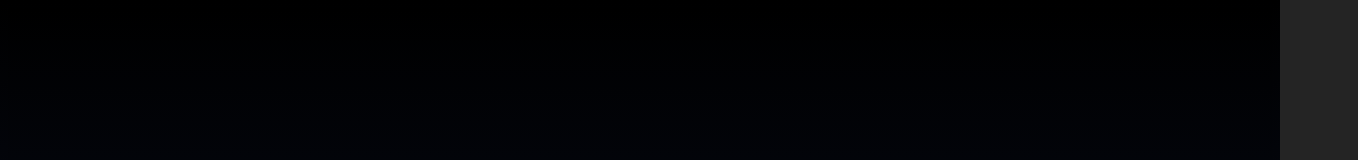
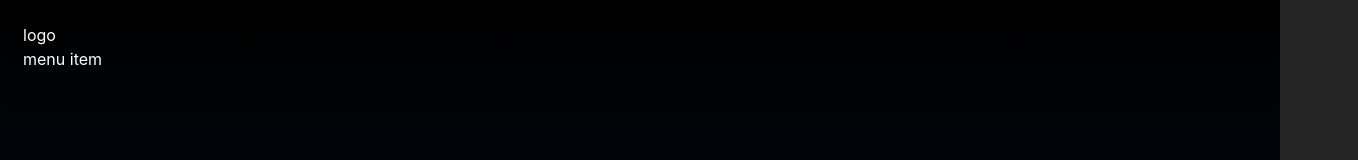
Before and after one commit to setykarimi/Hydroderm, a React (Vite) app: page / in a window 1280 px wide. Shown: the top 160 px of the page, 1358 px wide, since content can reach past the window. Built offline with nearby package versions, Linux system fonts and the light colour scheme.

Commit message:
Subject: style, Description: Edit style, Date: 7/9/2023

```diff
--- a/src/App.jsx
+++ b/src/App.jsx
@@ -1,9 +1,11 @@
 import './App.css'
+import Navbar from './layout/navbar'
 
 function App() {
   return (
-    <>
-     </>
+    <div className='container'>
+      <Navbar />
+     </div>
   )
 }
 
```
